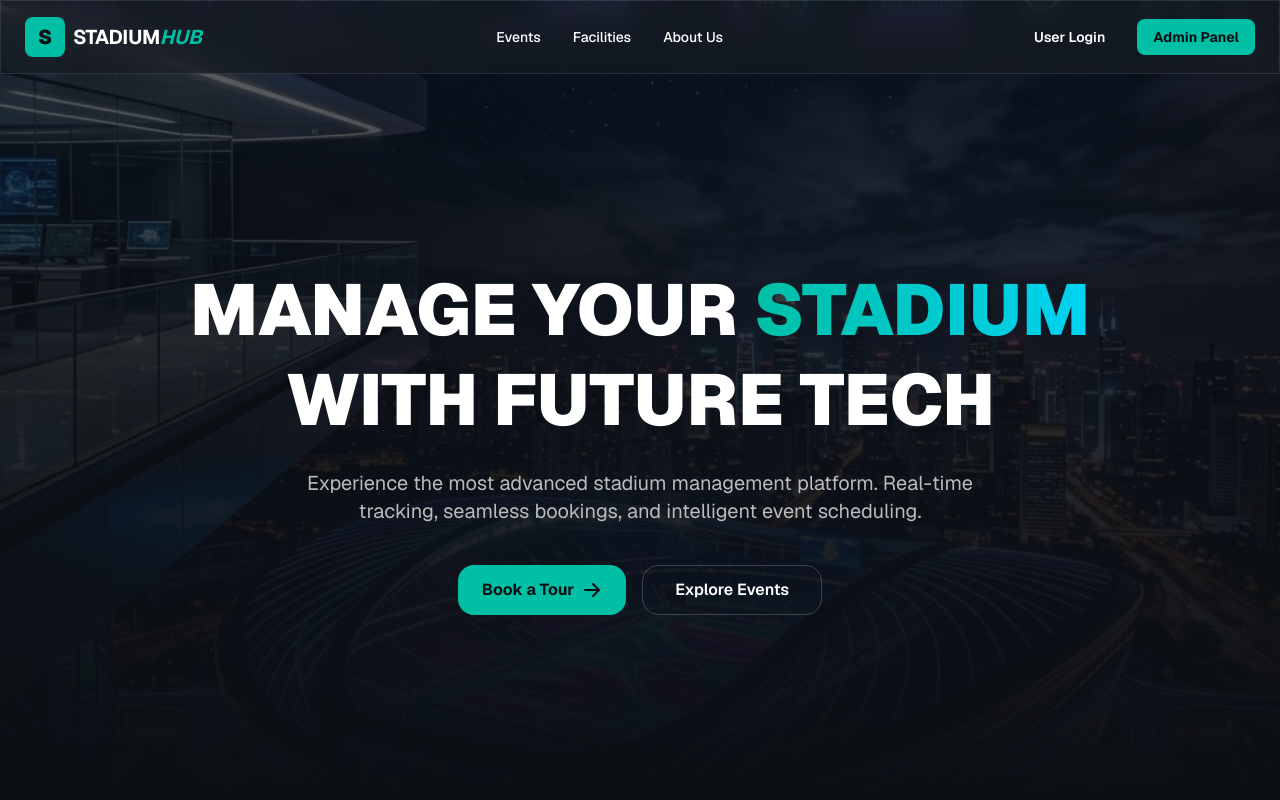
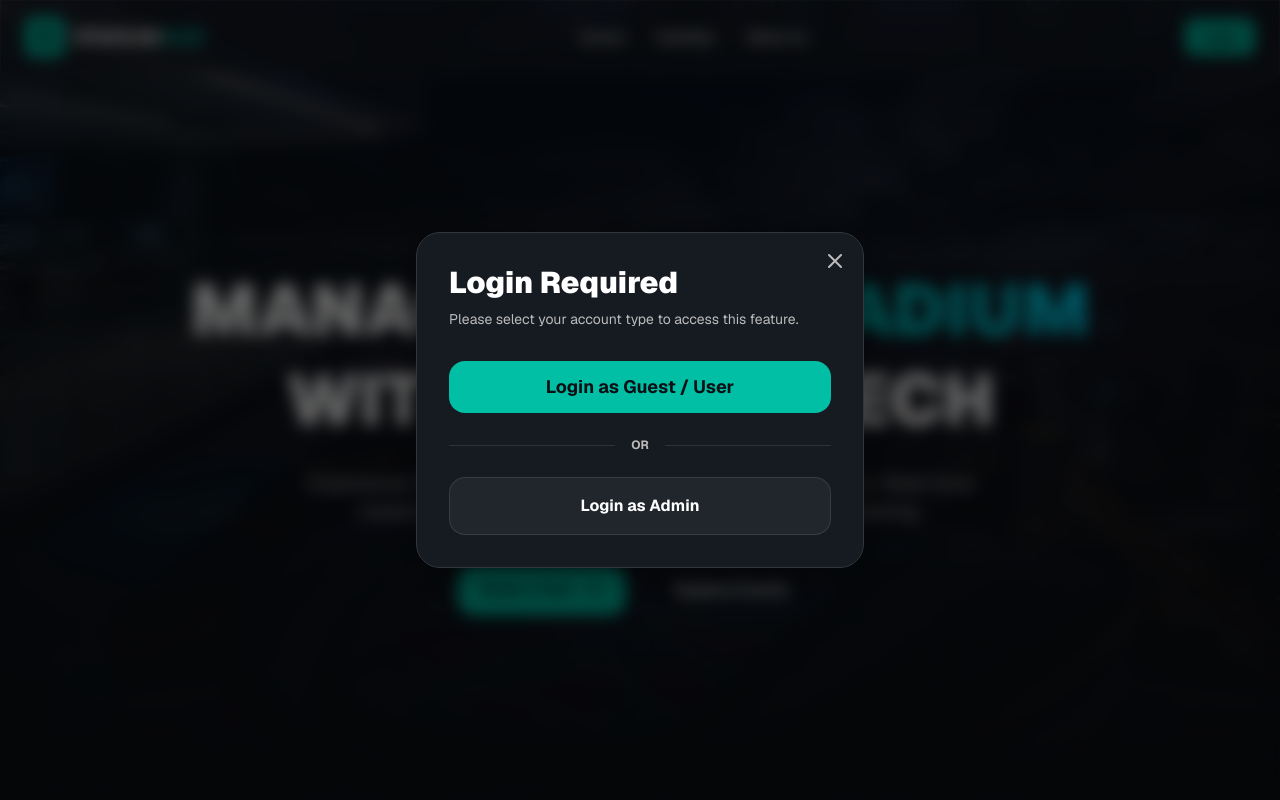
Before and after one commit to MohanaPrasathR/Stadium-Management-System, a Next.js app: page / in a window 1280 px wide. Both pictures are taken after a click on the button "Book a Tour". Shown: the top 800 px of the page. Built offline with nearby package versions, Linux system fonts and the light colour scheme.

Commit message:
feat: Add interactive frontend authentication flow and protected routes

```diff
--- a/app/admin/layout.tsx
+++ b/app/admin/layout.tsx
@@ -1,8 +1,24 @@
+'use client';
+import { useAuth } from '../components/AuthProvider';
+import Link from 'next/link';
+
 export default function AdminLayout({
   children,
 }: {
   children: React.ReactNode;
 }) {
+  const { user } = useAuth();
+
+  if (!user || user.role !== 'admin') {
+    return (
+      <div className="min-h-screen bg-dark flex flex-col items-center justify-center p-4 text-center">
+        <h1 className="text-4xl font-black text-danger mb-4">Access Denied</h1>
+        <p className="text-text-muted mb-8">You must be logged in as an administrator to view this page.</p>
+        <Link href="/" className="btn-primary">Return Home</Link>
+      </div>
+    );
+  }
+
   return (
     <div className="min-h-screen bg-dark flex">
       {/* Sidebar */}
--- a/app/events/page.tsx
+++ b/app/events/page.tsx
@@ -2,6 +2,7 @@
 
 import { useEffect, useState } from 'react';
 import Link from 'next/link';
+import { useAuth } from '../components/AuthProvider';
 
 interface Event {
   id: number;
@@ -12,6 +13,7 @@ interface Event {
 }
 
 export default function EventsPage() {
+  const { user, setShowLoginModal } = useAuth();
   const [events, setEvents] = useState<Event[]>([]);
 
   useEffect(() => {
@@ -32,7 +34,11 @@ export default function EventsPage() {
           </div>
           <span className="font-bold tracking-tight">STADIUM<span className="text-primary italic">HUB</span></span>
         </Link>
-        <Link href="/user" className="text-primary font-bold hover:underline">Go to Dashboard →</Link>
+        {user ? (
+          <Link href={user.role === 'admin' ? '/admin' : '/user'} className="text-primary font-bold hover:underline">Go to Dashboard →</Link>
+        ) : (
+          <button onClick={() => setShowLoginModal(true)} className="text-primary font-bold hover:underline">Login to Dashboard →</button>
+        )}
       </nav>
 
       <main className="p-8 md:p-16 max-w-7xl mx-auto">
@@ -70,7 +76,16 @@ export default function EventsPage() {
                       <span className="w-2 h-2 rounded-full bg-primary animate-pulse" />
                       {event.capacity} Slots
                     </div>
-                    <button className="px-6 py-2 bg-primary text-dark font-bold rounded-lg hover:bg-primary-hover transition-all">
+                    <button
+                      onClick={() => {
+                        if (!user) {
+                          setShowLoginModal(true);
+                        } else {
+                          alert(`Successfully booked ticket for ${event.name}! Check your dashboard.`);
+                        }
+                      }}
+                      className="px-6 py-2 bg-primary text-dark font-bold rounded-lg hover:bg-primary-hover transition-all"
+                    >
                       Book Now
                     </button>
                   </div>
--- a/app/layout.tsx
+++ b/app/layout.tsx
@@ -1,6 +1,8 @@
 import type { Metadata } from "next";
 import { Geist, Geist_Mono } from "next/font/google";
 import "./globals.css";
+import { AuthProvider } from '../components/AuthProvider';
+import { LoginModal } from '../components/LoginModal';
 
 const geistSans = Geist({
   variable: "--font-geist-sans",
@@ -25,7 +27,10 @@ export default function RootLayout({
   return (
     <html lang="en">
       <body suppressHydrationWarning className={`${geistSans.variable} ${geistMono.variable} antialiased`}>
-        {children}
+        <AuthProvider>
+          {children}
+          <LoginModal />
+        </AuthProvider>
       </body>
     </html>
   );
--- a/app/page.tsx
+++ b/app/page.tsx
@@ -1,7 +1,11 @@
+'use client';
 import Image from 'next/image';
 import Link from 'next/link';
+import { useAuth } from '../components/AuthProvider';
 
 export default function Home() {
+  const { user, setShowLoginModal, logout } = useAuth();
+
   return (
     <div className="min-h-screen">
       {/* Navigation */}
@@ -19,9 +23,16 @@ export default function Home() {
           <Link href="#about" className="hover:text-primary transition-colors">About Us</Link>
         </div>
 
-        <div className="flex gap-4">
-          <Link href="/user" className="px-4 py-2 text-sm font-semibold hover:text-primary transition-colors">User Login</Link>
-          <Link href="/admin" className="px-4 py-2 bg-primary text-dark text-sm font-bold rounded-lg hover:bg-primary-hover transition-all">Admin Panel</Link>
+        <div className="flex gap-4 items-center">
+          {user ? (
+            <>
+              <span className="text-sm text-text-muted hidden md:inline">Hi, {user.name}</span>
+              <Link href={user.role === 'admin' ? '/admin' : '/user'} className="px-4 py-2 bg-primary text-dark text-sm font-bold rounded-lg hover:bg-primary-hover transition-all">Dashboard</Link>
+              <button onClick={logout} className="px-4 py-2 text-sm font-semibold hover:text-danger transition-colors">Logout</button>
+            </>
+          ) : (
+            <button onClick={() => setShowLoginModal(true)} className="px-4 py-2 bg-primary text-dark text-sm font-bold rounded-lg hover:bg-primary-hover transition-all">Login</button>
+          )}
         </div>
       </nav>
 
@@ -47,15 +58,18 @@ export default function Home() {
             Experience the most advanced stadium management platform. Real-time tracking, seamless bookings, and intelligent event scheduling.
           </p>
           <div className="flex flex-col sm:flex-row gap-4 justify-center">
-            <button className="btn-primary flex items-center justify-center gap-2">
+            <button
+              onClick={() => { if(!user) setShowLoginModal(true); else alert('Tour booked successfully! Check your email.'); }}
+              className="btn-primary flex items-center justify-center gap-2"
+            >
               Book a Tour
               <svg xmlns="http://www.w3.org/2000/svg" className="h-5 w-5" viewBox="0 0 20 20" fill="currentColor">
                 <path fillRule="evenodd" d="M10.293 3.293a1 1 0 011.414 0l6 6a1 1 0 010 1.414l-6 6a1 1 0 01-1.414-1.414L14.586 11H3a1 1 0 110-2h11.586l-4.293-4.293a1 1 0 010-1.414z" clipRule="evenodd" />
               </svg>
             </button>
-            <button className="px-8 py-3 rounded-xl border border-white/20 hover:bg-white/10 transition-all font-semibold">
+            <Link href="/events" className="px-8 py-3 rounded-xl border border-white/20 hover:bg-white/10 transition-all font-semibold inline-block">
               Explore Events
-            </button>
+            </Link>
           </div>
         </div>
       </section>
--- a/app/user/layout.tsx
+++ b/app/user/layout.tsx
@@ -1,10 +1,25 @@
+'use client';
 import Link from 'next/link';
+import { useAuth } from '../components/AuthProvider';
 
 export default function UserLayout({
   children,
 }: {
   children: React.ReactNode;
 }) {
+  const { user, setShowLoginModal } = useAuth();
+
+  if (!user) {
+    return (
+      <div className="min-h-screen bg-dark flex flex-col items-center justify-center p-4 text-center">
+        <h1 className="text-4xl font-black text-primary mb-4">Login Required</h1>
+        <p className="text-text-muted mb-8">You need to log in to access your dashboard and tickets.</p>
+        <button onClick={() => setShowLoginModal(true)} className="btn-primary mb-4">Click to Login</button>
+        <Link href="/" className="text-text-muted hover:text-white underline">Return Home</Link>
+      </div>
+    );
+  }
+
   return (
     <div className="min-h-screen bg-dark">
       {/* Top Nav */}
@@ -23,7 +38,7 @@ export default function UserLayout({
             <Link href="/bookings" className="hover:text-primary transition-colors">My Tickets</Link>
           </div>
           <div className="w-8 h-8 rounded-full bg-primary flex items-center justify-center text-dark font-bold text-xs cursor-pointer">
-            JD
+            {user.name.substring(0, 2).toUpperCase()}
           </div>
         </div>
       </nav>
--- /dev/null
+++ b/components/AuthProvider.tsx
@@ -0,0 +1,57 @@
+'use client';
+import { createContext, useContext, useEffect, useState } from 'react';
+
+type User = { name: string; role: 'user' | 'admin' } | null;
+
+interface AuthContextType {
+  user: User;
+  login: (role: 'user' | 'admin') => void;
+  logout: () => void;
+  showLoginModal: boolean;
+  setShowLoginModal: (show: boolean) => void;
+}
+
+const AuthContext = createContext<AuthContextType>({
+  user: null,
+  login: () => {},
+  logout: () => {},
+  showLoginModal: false,
+  setShowLoginModal: () => {},
+});
+
+export const AuthProvider = ({ children }: { children: React.ReactNode }) => {
+  const [user, setUser] = useState<User>(null);
+  const [showLoginModal, setShowLoginModal] = useState(false);
+  const [mounted, setMounted] = useState(false);
+
+  useEffect(() => {
+    setMounted(true);
+    const storedUser = localStorage.getItem('stadium_auth');
+    if (storedUser) {
+      setUser(JSON.parse(storedUser));
+    }
+  }, []);
+
+  const login = (role: 'user' | 'admin') => {
+    const newUser = { name: role === 'admin' ? 'Admin Hub' : 'John Doe', role };
+    setUser(newUser);
+    localStorage.setItem('stadium_auth', JSON.stringify(newUser));
+    setShowLoginModal(false);
+  };
+
+  const logout = () => {
+    setUser(null);
+    localStorage.removeItem('stadium_auth');
+    window.location.href = '/';
+  };
+
+  if (!mounted) return <>{children}</>;
+
+  return (
+    <AuthContext.Provider value={{ user, login, logout, showLoginModal, setShowLoginModal }}>
+      {children}
+    </AuthContext.Provider>
+  );
+};
+
+export const useAuth = () => useContext(AuthContext);
--- /dev/null
+++ b/components/LoginModal.tsx
@@ -0,0 +1,47 @@
+'use client';
+import { useAuth } from './AuthProvider';
+
+export function LoginModal() {
+  const { showLoginModal, setShowLoginModal, login } = useAuth();
+
+  if (!showLoginModal) return null;
+
+  return (
+    <div className="fixed inset-0 z-[100] flex items-center justify-center bg-black/60 backdrop-blur-sm p-4">
+      <div className="bg-card border border-card-border p-8 rounded-2xl w-full max-w-md relative shadow-glass">
+        <button
+          onClick={() => setShowLoginModal(false)}
+          className="absolute top-4 right-4 text-text-muted hover:text-white"
+        >
+          <svg className="w-6 h-6" fill="none" stroke="currentColor" viewBox="0 0 24 24">
+             <path strokeLinecap="round" strokeLinejoin="round" strokeWidth="2" d="M6 18L18 6M6 6l12 12" />
+          </svg>
+        </button>
+        <h2 className="text-3xl font-black mb-2">Login Required</h2>
+        <p className="text-text-muted mb-8 text-sm">Please select your account type to access this feature.</p>
+
+        <div className="flex flex-col gap-4">
+          <button
+            onClick={() => login('user')}
+            className="w-full btn-primary py-4 text-lg text-center"
+          >
+            Login as Guest / User
+          </button>
+
+          <div className="relative flex py-2 items-center">
+            <div className="flex-grow border-t border-white/10"></div>
+            <span className="flex-shrink-0 mx-4 text-text-muted text-xs font-bold uppercase">or</span>
+            <div className="flex-grow border-t border-white/10"></div>
+          </div>
+
+          <button
+            onClick={() => login('admin')}
+            className="w-full bg-white/5 border border-white/10 hover:bg-white/10 text-white font-bold py-4 rounded-xl transition-all text-center"
+          >
+            Login as Admin
+          </button>
+        </div>
+      </div>
+    </div>
+  );
+}
```
